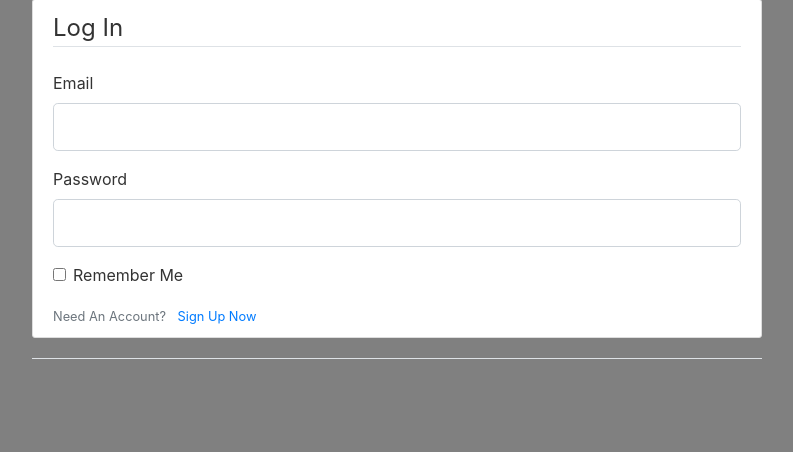
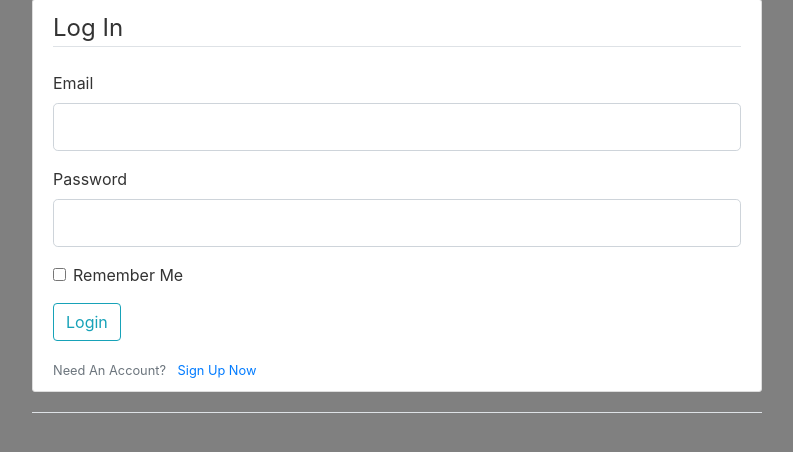
Before and after one commit to hemanth-arikatla/bonafide, a Flask app: page /login in a window 1280 px wide. Shown: the part 81-533 px from the top of the page, without its empty margins (53-846 px from the left). Run offline with Flask 2, Linux system fonts and the light colour scheme; some libraries are stand-ins or nearby versions.

Commit message:
Update login.html

```diff
--- a/flaskblog/templates/login.html
+++ b/flaskblog/templates/login.html
@@ -36,6 +36,10 @@
                     {{ form.remember.label(class="form-check-label") }}
                 </div>
             </fieldset>
+            <div class="form-group">
+                {{ form.submit(class="btn btn-outline-info") }}
+
+            </div>
 
         </form>
         <small class="text-muted">
```
